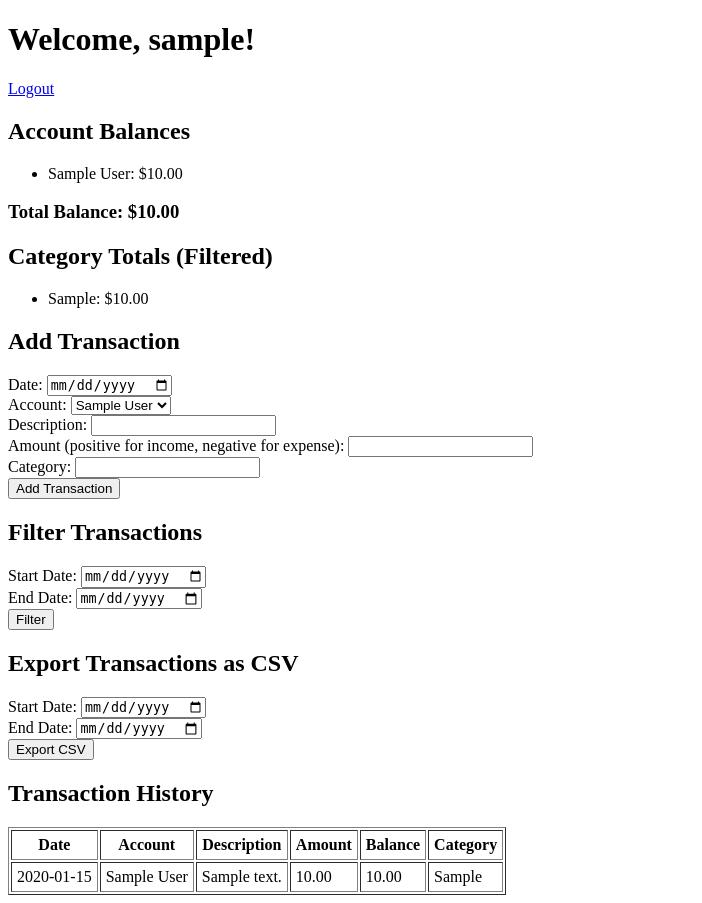
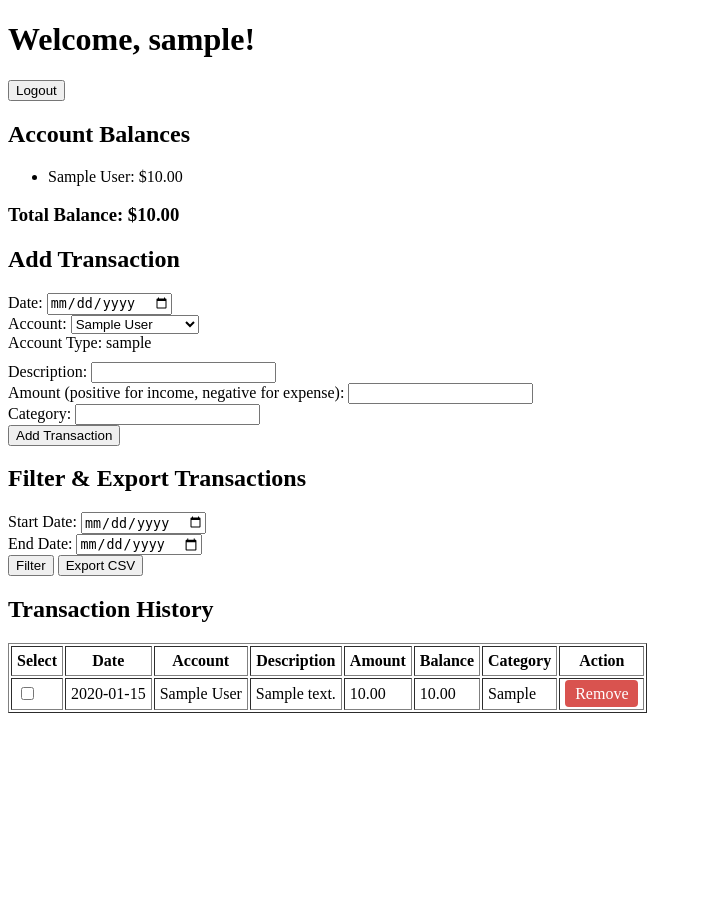
Before and after one commit to washwor1/money, a Flask app: page /dashboard?filter_account_id=1 in a window 1280 px wide. Shown: the whole page, without its empty margins (0-702 px from the left). After the commit the page ends 713 px from the top, so only its background shows below. Run offline with Flask 3, Linux system fonts and the light colour scheme; the visitor is signed in with stand-in values (Sample User, id 1); tables that the repository leaves empty hold one stand-in row (values such as "Sample post").

Commit message:
Changed account selection, Added buttons to remove transactions, Merged filter and export

```diff
--- a/app.py
+++ b/app.py
@@ -1,4 +1,4 @@
-from flask import Flask, render_template, request, redirect, url_for, session, send_file
+from flask import Flask, render_template, request, redirect, url_for, session, send_file, send_from_directory
 from flask_sqlalchemy import SQLAlchemy
 from datetime import datetime
 import io
@@ -44,6 +44,16 @@ class Transaction(db.Model):
 def index():
     return redirect(url_for('login'))
 
+# Custom route to serve CSS files from templates/css
+@app.route('/css/<path:filename>')
+def serve_css(filename):
+    return send_from_directory('templates/css', filename)
+
+# Custom route to serve JavaScript files from templates/scripts
+@app.route('/scripts/<path:filename>')
+def serve_scripts(filename):
+    return send_from_directory('templates/scripts', filename)
+
 # --- User Registration ---
 @app.route('/register', methods=['GET', 'POST'])
 def register():
@@ -57,10 +67,10 @@ def register():
         db.session.commit()
 
         # Optionally create default accounts for the user
-        bank_account = Account(name="Bank of America", type="bank", initial_balance=0.0, user_id=new_user.id)
-        credit_account = Account(name="Discover", type="credit", initial_balance=0.0, user_id=new_user.id)
-        db.session.add_all([bank_account, credit_account])
-        db.session.commit()
+        # bank_account = Account(name="Bank of America", type="bank", initial_balance=0.0, user_id=new_user.id)
+        # credit_account = Account(name="Discover", type="credit", initial_balance=0.0, user_id=new_user.id)
+        # db.session.add_all([bank_account, credit_account])
+        # db.session.commit()
 
         return redirect(url_for('login'))
     return render_template('register.html')
@@ -92,9 +102,9 @@ def dashboard():
         return redirect(url_for('login'))
     user = User.query.get(session['user_id'])
 
-    # Get optional date range filtering from query string
     start_date_str = request.args.get('start_date')
     end_date_str = request.args.get('end_date')
+    filter_account_id = request.args.get('filter_account_id')
     start_date = end_date = None
     if start_date_str and end_date_str:
         try:
@@ -103,13 +113,20 @@ def dashboard():
         except Exception as e:
             print("Date parsing error:", e)
 
-    # Gather transactions for all the user's accounts
     transactions = []
-    for account in user.accounts:
-        query = Transaction.query.filter_by(account_id=account.id)
+    if filter_account_id:
+        # Filter transactions for the specified account.
+        query = Transaction.query.filter_by(account_id=filter_account_id)
         if start_date and end_date:
             query = query.filter(Transaction.date >= start_date, Transaction.date <= end_date)
-        transactions += query.order_by(Transaction.date.asc(), Transaction.id.asc()).all()
+        transactions = query.order_by(Transaction.date.asc(), Transaction.id.asc()).all()
+    else:
+        # Otherwise, load transactions for all accounts.
+        for account in user.accounts:
+            query = Transaction.query.filter_by(account_id=account.id)
+            if start_date and end_date:
+                query = query.filter(Transaction.date >= start_date, Transaction.date <= end_date)
+            transactions += query.order_by(Transaction.date.asc(), Transaction.id.asc()).all()
 
     # Calculate totals per category
     category_totals = {}
@@ -158,12 +175,19 @@ def add_transaction():
     txn_date = datetime.strptime(date_str, '%Y-%m-%d').date()
 
     account = Account.query.get(account_id)
-    # Determine new balance: add amount to last balance (or account's initial balance)
+
+    # For credit accounts, reverse the sign of the entered amount.
+    if account.type.lower() == "credit":
+        effective_amount = -amount
+    else:
+        effective_amount = amount
+
+    # Determine new balance: add effective_amount to last balance (or account's initial balance)
     last_txn = Transaction.query.filter_by(account_id=account_id).order_by(Transaction.date.desc(), Transaction.id.desc()).first()
     if last_txn:
-        new_balance = last_txn.balance + amount
+        new_balance = last_txn.balance + effective_amount
     else:
-        new_balance = account.initial_balance + amount
+        new_balance = account.initial_balance + effective_amount
 
     new_txn = Transaction(date=txn_date,
                           description=description,
@@ -173,7 +197,9 @@ def add_transaction():
                           account_id=account_id)
     db.session.add(new_txn)
     db.session.commit()
-    return redirect(url_for('dashboard'))
+
+    # Redirect preserving the current account filter.
+    return redirect(url_for('dashboard', filter_account_id=account_id))
 
 # --- Export Transactions as CSV ---
 @app.route('/export')
@@ -204,20 +230,92 @@ def export():
     cw = csv.writer(si)
     cw.writerow(["Date", "Account", "Description", "Amount", "Balance", "Category"])
     for txn in transactions:
-        cw.writerow([txn.date.strftime('%Y-%m-%d'),
-                     txn.account.name,
-                     txn.description,
-                     txn.amount,
-                     txn.balance,
-                     txn.category])
+        cw.writerow([
+            txn.date.strftime('%Y-%m-%d'),
+            txn.account.name,
+            txn.description,
+            txn.amount,
+            txn.balance,
+            txn.category
+        ])
 
     output = si.getvalue()
+
+    # Generate filename based on the filter dates.
+    if start_date and end_date:
+        # Remove any leading zero from day by converting it to int before stringifying.
+        start_str = start_date.strftime('%b') + "_" + str(start_date.day) + "_" + start_date.strftime('%y')
+        end_str = end_date.strftime('%b') + "_" + str(end_date.day) + "_" + end_date.strftime('%y')
+        filename = f"{start_str}_{end_str}_transactions.csv"
+    else:
+        filename = "transactions.csv"
+
     return send_file(
         io.BytesIO(output.encode('utf-8')),
         mimetype="text/csv",
         as_attachment=True,
-        download_name="transactions.csv"
+        download_name=filename
     )
+
+
+# --- Removing Single Transaction --- #
+@app.route('/remove_transaction/<int:transaction_id>', methods=['GET'])
+def remove_transaction(transaction_id):
+    if 'user_id' not in session:
+        return redirect(url_for('login'))
+    txn = Transaction.query.get(transaction_id)
+    if txn and txn.account.user_id == session['user_id']:
+        account_id = txn.account.id  # Get the account id from the transaction
+        db.session.delete(txn)
+        db.session.commit()
+        return redirect(url_for('dashboard', filter_account_id=account_id))
+    return redirect(url_for('dashboard'))
+
+
+# --- Removing Multiple transactions --- #
+@app.route('/remove_transactions', methods=['POST'])
+def remove_transactions():
+    if 'user_id' not in session:
+        return redirect(url_for('login'))
+    txn_ids = request.form.getlist('transaction_ids')
+    # Try to preserve the current account filter from the query string.
+    filter_account_id = request.args.get('filter_account_id')
+    for txn_id in txn_ids:
+        txn = Transaction.query.get(txn_id)
+        if txn and txn.account.user_id == session['user_id']:
+            db.session.delete(txn)
+    db.session.commit()
+    return redirect(url_for('dashboard', filter_account_id=filter_account_id))
+
+
+# --- Adding New Bank Account --- #
+@app.route('/add_account', methods=['POST'])
+def add_account():
+    if 'user_id' not in session:
+        return redirect(url_for('login'))
+
+    user = User.query.get(session['user_id'])
+    name = request.form['name']
+    account_type = request.form['type']  # Expected values: 'bank' for Debit or 'credit' for Credit
+
+    # Create and add the new account with an initial balance of 0.0
+    new_account = Account(name=name, type=account_type, initial_balance=0.0, user_id=user.id)
+    db.session.add(new_account)
+    db.session.commit()
+
+    return redirect(url_for('dashboard'))
+
+# --- Remove Bank Account --- #
+@app.route('/remove_account/<int:account_id>', methods=['GET'])
+def remove_account(account_id):
+    if 'user_id' not in session:
+        return redirect(url_for('login'))
+    account = Account.query.get(account_id)
+    # Remove the type check so any account belonging to the user can be removed.
+    if account and account.user_id == session['user_id']:
+        db.session.delete(account)
+        db.session.commit()
+    return redirect(url_for('dashboard'))
 
 
 # --------------------------
--- /dev/null
+++ b/templates/css/dashboard.css
@@ -0,0 +1,36 @@
+/* Modal overlay covers the entire viewport and blurs the background */
+.modal-overlay {
+    position: fixed;
+    top: 0;
+    left: 0;
+    width: 100%;
+    height: 100%;
+    backdrop-filter: blur(5px);
+    background: rgba(0, 0, 0, 0.4);
+    display: flex;
+    justify-content: center;
+    align-items: center;
+    z-index: 1000;
+  }
+
+  /* Modal content styling */
+  .modal-content {
+    background: white;
+    padding: 20px;
+    border-radius: 5px;
+    max-width: 400px;
+    width: 90%;
+    box-shadow: 0 2px 10px rgba(0,0,0,0.3);
+  }
+
+  /* Buttons to remove transactions */
+  .remove-link {
+    padding: 5px 10px;
+    background-color: #d9534f;
+    color: white;
+    text-decoration: none;
+    border-radius: 4px;
+  }
+  .remove-link:hover {
+    background-color: #c9302c;
+  }
--- a/templates/dashboard.html
+++ b/templates/dashboard.html
@@ -2,10 +2,11 @@
 <html>
   <head>
     <title>Dashboard</title>
+    <link rel="stylesheet" href="{{ url_for('serve_css', filename='dashboard.css') }}">
   </head>
   <body>
     <h1>Welcome, {{ user.username }}!</h1>
-    <p><a href="{{ url_for('logout') }}">Logout</a></p>
+    <a href="{{ url_for('logout') }}"><button>Logout</button></a>
 
     <h2>Account Balances</h2>
     <ul>
@@ -15,23 +16,36 @@
     </ul>
     <h3>Total Balance: ${{ "%.2f"|format(total_balance) }}</h3>
 
-    <h2>Category Totals (Filtered)</h2>
-    <ul>
-      {% for category, total in category_totals.items() %}
-        <li>{{ category }}: ${{ "%.2f"|format(total) }}</li>
-      {% endfor %}
-    </ul>
-
+    <!-- Transaction form container -->
+    <div id="transactionFormContainer">
       <h2>Add Transaction</h2>
       <form method="POST" action="{{ url_for('add_transaction') }}">
         <label>Date:</label>
         <input type="date" name="date" required><br>
         <label>Account:</label>
-      <select name="account_id">
+        <select id="transactionAccountSelect" name="account_id">
           {% for account in user.accounts %}
-          <option value="{{ account.id }}">{{ account.name }}</option>
+            <option value="{{ account.id }}" data-type="{{ account.type }}" data-name="{{ account.name }}"
+              {% if request.args.get('filter_account_id') == account.id|string %}selected{% endif %}>
+              {{ account.name }}
+            </option>
           {% endfor %}
-      </select><br>
+          <option value="add_account" {% if request.args.get('filter_account_id') == 'add_account' %}selected{% endif %}>
+            Add New Account
+          </option>
+        </select>
+        <!-- Remove Account button appears only for bank accounts -->
+        <button type="button" id="removeAccountButton" style="display: none;">Remove Account</button>
+        <!-- Modal Overlay for Removing an Account -->
+        <div id="removeModalOverlay" class="modal-overlay" style="display: none;">
+          <div class="modal-content">
+            <p id="removeAccountMessage">Are you sure you want to remove this account?</p>
+            <button id="confirmRemoveAccount">Yes, Remove</button>
+            <button id="cancelRemoveAccount">Cancel</button>
+          </div>
+        </div>
+        <br>
+        <div id="accountTypeDisplay" style="margin-bottom:10px;"></div>
         <label>Description:</label>
         <input type="text" name="description" required><br>
         <label>Amount (positive for income, negative for expense):</label>
@@ -40,45 +54,86 @@
         <input type="text" name="category" required><br>
         <input type="submit" value="Add Transaction">
       </form>
+    </div>
 
-    <h2>Filter Transactions</h2>
-    <form method="GET" action="{{ url_for('dashboard') }}">
+    <!-- Modal Overlay for Adding a New Account -->
+    <div id="modalOverlay" class="modal-overlay" style="display: none;">
+      <div class="modal-content">
+        <h3>Add Account</h3>
+        <form method="POST" action="{{ url_for('add_account') }}">
+          <label>Account Name:</label>
+          <input type="text" name="name" required><br>
+          <label>Account Type:</label>
+          <select name="type">
+            <option value="bank">Debit</option>
+            <option value="credit">Credit</option>
+          </select><br>
+          <input type="submit" value="Create Account">
+          <button type="button" id="cancelAddAccount">Cancel</button>
+        </form>
+      </div>
+    </div>
+
+    <!-- Filter and Export -->
+    <h2>Filter & Export Transactions</h2>
+    <form id="filterExportForm" method="GET" action="{{ url_for('dashboard') }}">
       <label>Start Date:</label>
-      <input type="date" name="start_date" value="{{ start_date or '' }}"><br>
+      <input id="start_date" type="date" name="start_date" value="{{ start_date or '' }}"><br>
       <label>End Date:</label>
-      <input type="date" name="end_date" value="{{ end_date or '' }}"><br>
-      <input type="submit" value="Filter">
+      <input id="end_date" type="date" name="end_date" value="{{ end_date or '' }}"><br>
+      <!-- Manual buttons in case the user wants to click them -->
+      <button type="submit" formaction="{{ url_for('dashboard') }}">Filter</button>
+      <button type="submit" formaction="{{ url_for('export') }}">Export CSV</button>
     </form>
 
-    <h2>Export Transactions as CSV</h2>
-    <form method="GET" action="{{ url_for('export') }}">
-      <label>Start Date:</label>
-      <input type="date" name="start_date" value="{{ start_date or '' }}"><br>
-      <label>End Date:</label>
-      <input type="date" name="end_date" value="{{ end_date or '' }}"><br>
-      <input type="submit" value="Export CSV">
-    </form>
-
+    <!-- Transactions Table with Removal Options -->
     <h2>Transaction History</h2>
+    <form id="removeTransactionsForm" method="POST" action="{{ url_for('remove_transactions') }}">
       <table border="1" cellpadding="5">
+        <thead>
           <tr>
+            <th>Select</th>
             <th>Date</th>
             <th>Account</th>
             <th>Description</th>
             <th>Amount</th>
             <th>Balance</th>
             <th>Category</th>
+            <th>Action</th>
           </tr>
+        </thead>
+        <tbody>
           {% for txn in transactions %}
           <tr>
+            <td>
+              <input type="checkbox" name="transaction_ids" value="{{ txn.id }}">
+            </td>
             <td>{{ txn.date.strftime('%Y-%m-%d') }}</td>
             <td>{{ txn.account.name }}</td>
             <td>{{ txn.description }}</td>
             <td>{{ "%.2f"|format(txn.amount) }}</td>
             <td>{{ "%.2f"|format(txn.balance) }}</td>
             <td>{{ txn.category }}</td>
-      </tr>
+            <td>
+              <!-- Plain anchor link styled as a button -->
+              <a href="{{ url_for('remove_transaction', transaction_id=txn.id) }}" class="remove-link">Remove</a>
+            </td>
           {% endfor %}
+        </tbody>
       </table>
+      <br>
+      <!-- Button to remove all selected transactions; initially hidden -->
+      <button id="removeSelectedButton" type="submit" style="display:none;">Remove Selected</button>
+    </form>
+
+    <!-- Pass removal URL template to JavaScript -->
+    <script>
+      // Use a unique placeholder "__ID__" in the URL template.
+      var removeAccountUrlTemplate = "/remove_account/";
+    </script>
+
+    <!-- Load the external JavaScript file using the custom route -->
+    <script src="{{ url_for('serve_scripts', filename='dashboard.js') }}"></script>
+
   </body>
 </html>
```
Also changed, not shown: templates/scripts/dashboard.js (added, +140 -0 lines). Lines whose indentation alone changed are shown as unchanged.
